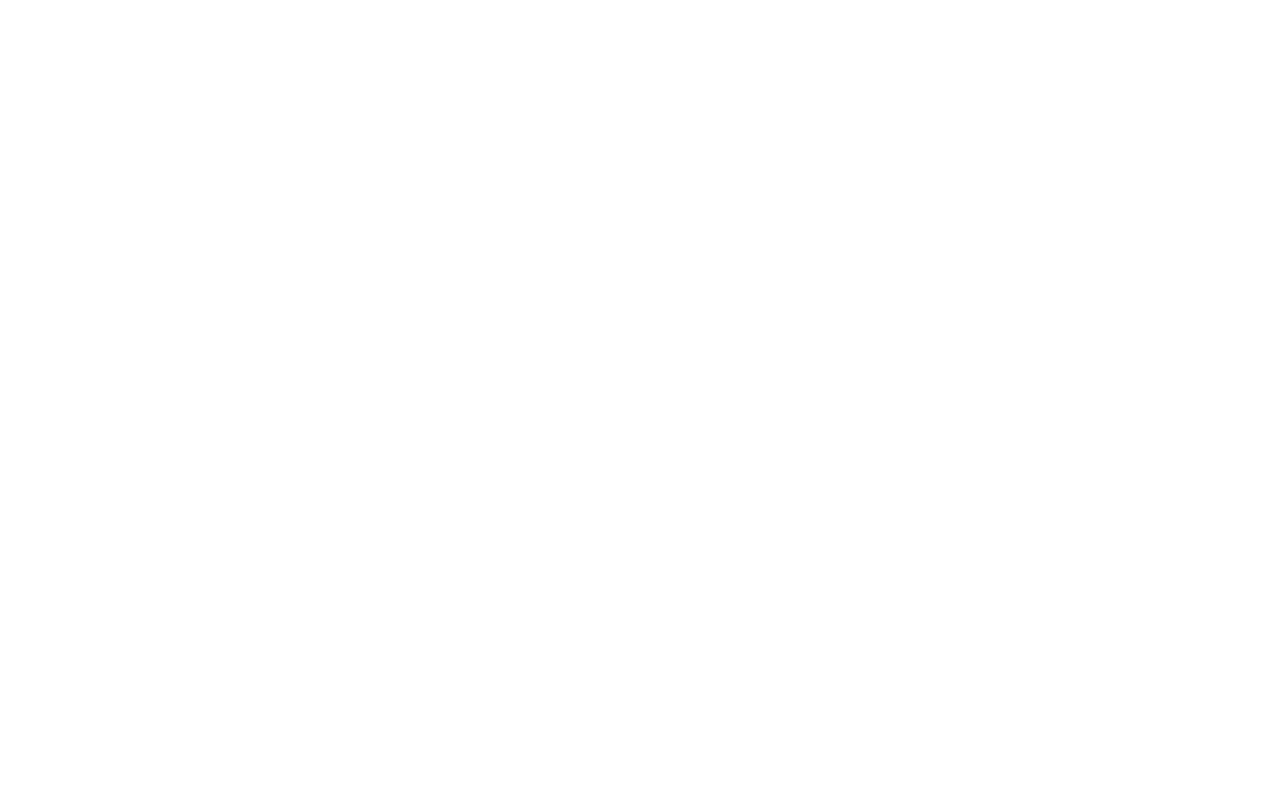
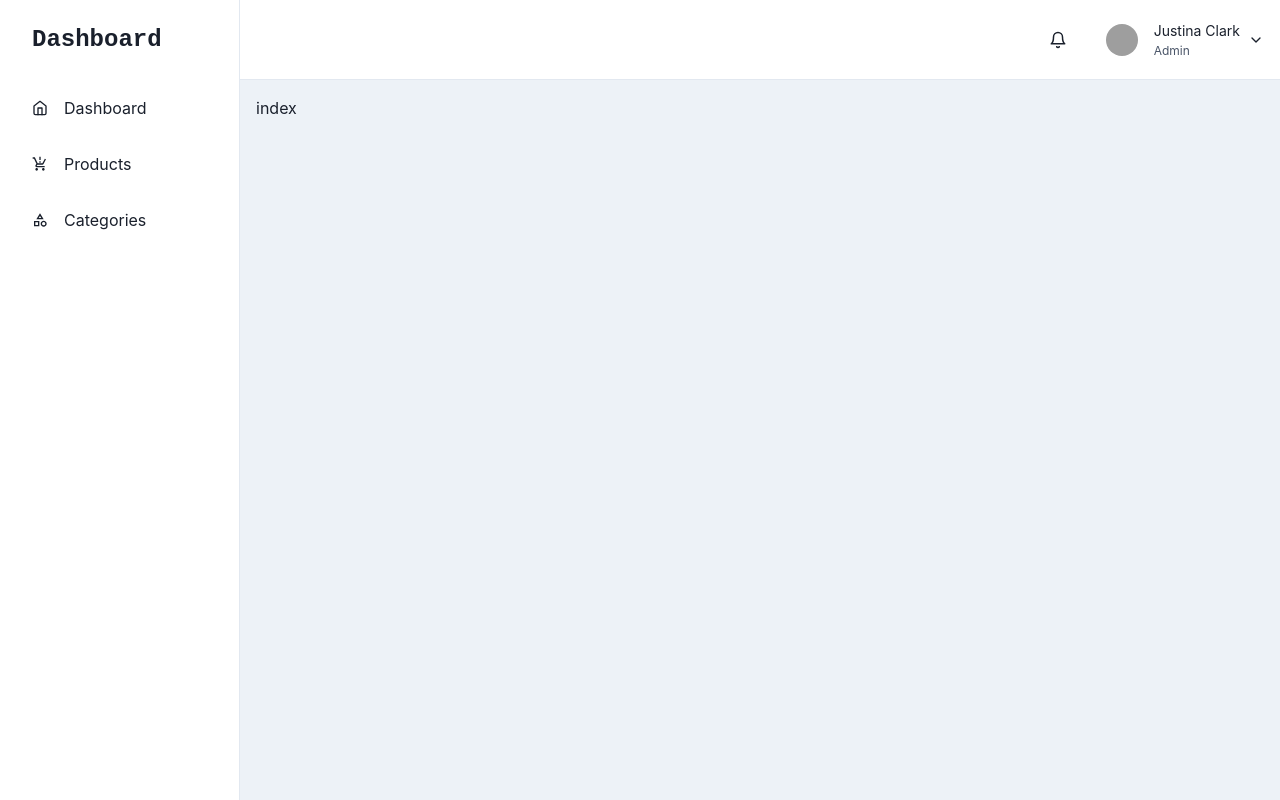
Before and after one commit to mhmd-salah/FullEcommerce, a React app: page /dashboard in a window 1280 px wide. Before the commit this address had no page. Built offline with nearby package versions, Linux system fonts and the light colour scheme; grey boxes are pictures that could not be loaded; the HTML template or start-up script is replaced by a standard one.

Commit message:
Dashboard Route

```diff
--- a/package.json
+++ b/package.json
@@ -26,6 +26,7 @@
     "lucide-react": "^0.441.0",
     "react": "^18.3.1",
     "react-dom": "^18.3.1",
+    "react-icons": "^5.3.0",
     "react-query": "^3.39.3",
     "react-redux": "^9.1.2",
     "react-router-dom": "^6.26.1",
--- a/src/App.tsx
+++ b/src/App.tsx
@@ -11,6 +11,8 @@
 import cookieService from "./services/cookieService";
 import LoginForm from "./Components/LoginForm";
 import CartDrawer from "./Components/CartDrawer";
+import AdminDashboard from "./Pages/dashboard";
+import DashboardLayout from "./Pages/dashboard/DashboardLayout";
 function App() {
   const location = useLocation()
   const client = new QueryClient();
@@ -20,7 +22,7 @@
     <>
       <QueryClientProvider client={client}>
         <Routes location={location} key={location.pathname}>
-          <Route path="/" element={<RootLayout isAuthenticated={token}/>}>
+          <Route path="/" element={<RootLayout isAuthenticated={token} />}>
             <Route index element={<HomePage />} />
             <Route path="/categories" element={<AboutPage />} />
             <Route path="/cart" element={<CartPage />} />
@@ -30,13 +32,21 @@
               <Route path="categories" element={<Categoies />} />
             </Route>
           </Route>
+          {/* dashboard routes */}
+          <Route path="/dashboard" element={<DashboardLayout />}>
+            <Route index element={<AdminDashboard />} />
+            <Route path="products" element={<h1>products</h1>} />
+            <Route path="categories" element={<h1>categories</h1>} />
+          </Route>
+          {/* login route */}
           <Route
             path="/login"
             element={<LoginForm isAuthenticated={token} />}
           />
+          <Route path="*" element={<h1>Page Not Found</h1>} />
         </Routes>
       </QueryClientProvider>
-      <CartDrawer/>
+      <CartDrawer />
     </>
   );
 }
--- /dev/null
+++ b/src/Components/Hero.tsx
@@ -0,0 +1,58 @@
+"use client";
+
+import {
+  Stack,
+  Flex,
+  Button,
+  Text,
+  VStack,
+  useBreakpointValue,
+} from "@chakra-ui/react";
+
+export default function Hero() {
+  return (
+    <Flex
+      w={"full"}
+      className="bg-hero-img h-[calc(100vh-65px)]"
+      backgroundSize={"cover"}
+      backgroundPosition={"center center"}
+    >
+      <VStack
+        w={"full"}
+        justify={"center"}
+        px={useBreakpointValue({ base: 4, md: 8 })}
+        bgGradient={"linear(to-r, blackAlpha.600, transparent)"}
+      >
+        <Stack maxW={"2xl"} align={"flex-start"} spacing={6}>
+          <Text
+            color={"white"}
+            fontWeight={700}
+            lineHeight={1.2}
+            fontSize={useBreakpointValue({ base: "3xl", md: "4xl" })}
+          >
+            Lorem ipsum dolor sit amet consectetur adipiscing elit sed do
+            eiusmod tempor
+          </Text>
+          <Stack direction={"row"}>
+            <Button
+              bg={"blue.400"}
+              rounded={"full"}
+              color={"white"}
+              _hover={{ bg: "blue.500" }}
+            >
+              Shopping Now
+            </Button>
+            <Button
+              bg={"whiteAlpha.300"}
+              rounded={"full"}
+              color={"white"}
+              _hover={{ bg: "whiteAlpha.500" }}
+            >
+              Show me more
+            </Button>
+          </Stack>
+        </Stack>
+      </VStack>
+    </Flex>
+  );
+}
--- /dev/null
+++ b/src/Pages/dashboard/DashboardLayout.tsx
@@ -0,0 +1,243 @@
+"use client";
+
+import {
+  IconButton,
+  Avatar,
+  Box,
+  CloseButton,
+  Flex,
+  HStack,
+  VStack,
+  Icon,
+  useColorModeValue,
+  Text,
+  Drawer,
+  DrawerContent,
+  useDisclosure,
+  BoxProps,
+  FlexProps,
+  Menu,
+  MenuButton,
+  MenuDivider,
+  MenuItem,
+  MenuList,
+} from "@chakra-ui/react";
+import {Link as RouterLink} from 'react-router-dom';
+import {
+  FiHome,
+  FiStar,
+  FiSettings,
+  FiMenu,
+  FiBell,
+  FiChevronDown,
+} from "react-icons/fi";
+import { MdProductionQuantityLimits, MdOutlineCategory } from "react-icons/md";
+import { IconType } from "react-icons";
+import { Outlet } from "react-router-dom";
+
+interface LinkItemProps {
+  to:string;
+  name: string;
+  icon: IconType;
+}
+
+interface NavItemProps extends FlexProps {
+  to:string
+  icon: IconType;
+  children: React.ReactNode;
+}
+
+interface MobileProps extends FlexProps {
+  onOpen: () => void;
+}
+
+interface SidebarProps extends BoxProps {
+  onClose: () => void;
+}
+
+const LinkItems: Array<LinkItemProps> = [
+  { to:"/dashboard", name: "Dashboard", icon: FiHome },
+  { to:"/dashboard/products", name: "Products", icon: MdProductionQuantityLimits },
+  { to:"/dashboard/categories", name: "Categories", icon: MdOutlineCategory },
+];
+
+const SidebarContent = ({ onClose, ...rest }: SidebarProps) => {
+  return (
+    <Box
+      transition="3s ease"
+      bg={useColorModeValue("white", "gray.900")}
+      borderRight="1px"
+      borderRightColor={useColorModeValue("gray.200", "gray.700")}
+      w={{ base: "full", md: 60 }}
+      pos="fixed"
+      h="full"
+      {...rest}
+    >
+      <Flex h="20" alignItems="center" mx="8" justifyContent="space-between">
+        <Text fontSize="2xl" fontFamily="monospace" fontWeight="bold">
+          Dashboard
+        </Text>
+        <CloseButton display={{ base: "flex", md: "none" }} onClick={onClose} />
+      </Flex>
+      {LinkItems.map((link) => (
+        <NavItem key={link.name} to={link.to} icon={link.icon}>
+          {link.name}
+        </NavItem>
+      ))}
+    </Box>
+  );
+};
+
+const NavItem = ({ icon, children,to, ...rest }: NavItemProps) => {
+  return (
+    <Box
+      as={RouterLink}
+      to={to}
+      style={{ textDecoration: "none" }}
+      _focus={{ boxShadow: "none" }}
+    >
+      <Flex
+        align="center"
+        p="4"
+        mx="4"
+        borderRadius="lg"
+        role="group"
+        cursor="pointer"
+        _hover={{
+          bg: "teal.400",
+          color: "white",
+        }}
+        {...rest}
+      >
+        {icon && (
+          <Icon
+            mr="4"
+            fontSize="16"
+            _groupHover={{
+              color: "white",
+            }}
+            as={icon}
+          />
+        )}
+        {children}
+      </Flex>
+    </Box>
+  );
+};
+
+const MobileNav = ({ onOpen, ...rest }: MobileProps) => {
+  return (
+    <Flex
+      ml={{ base: 0, md: 60 }}
+      px={{ base: 4, md: 4 }}
+      height="20"
+      alignItems="center"
+      bg={useColorModeValue("white", "gray.900")}
+      borderBottomWidth="1px"
+      borderBottomColor={useColorModeValue("gray.200", "gray.700")}
+      justifyContent={{ base: "space-between", md: "flex-end" }}
+      {...rest}
+    >
+      <IconButton
+        display={{ base: "flex", md: "none" }}
+        onClick={onOpen}
+        variant="outline"
+        aria-label="open menu"
+        icon={<FiMenu />}
+      />
+
+      <Text
+        display={{ base: "flex", md: "none" }}
+        fontSize="2xl"
+        fontFamily="monospace"
+        fontWeight="bold"
+      >
+        Logo
+      </Text>
+
+      <HStack spacing={{ base: "0", md: "6" }}>
+        <IconButton
+          size="lg"
+          variant="ghost"
+          aria-label="open menu"
+          icon={<FiBell />}
+        />
+        <Flex alignItems={"center"}>
+          <Menu>
+            <MenuButton
+              py={2}
+              transition="all 0.3s"
+              _focus={{ boxShadow: "none" }}
+            >
+              <HStack>
+                <Avatar
+                  size={"sm"}
+                  src={
+                    "https://images.unsplash.com/photo-1619946794135-5bc917a27793?ixlib=rb-0.3.5&q=80&fm=jpg&crop=faces&fit=crop&h=200&w=200&s=b616b2c5b373a80ffc9636ba24f7a4a9"
+                  }
+                />
+                <VStack
+                  display={{ base: "none", md: "flex" }}
+                  alignItems="flex-start"
+                  spacing="1px"
+                  ml="2"
+                >
+                  <Text fontSize="sm">Justina Clark</Text>
+                  <Text fontSize="xs" color="gray.600">
+                    Admin
+                  </Text>
+                </VStack>
+                <Box display={{ base: "none", md: "flex" }}>
+                  <FiChevronDown />
+                </Box>
+              </HStack>
+            </MenuButton>
+            <MenuList
+              bg={useColorModeValue("white", "gray.900")}
+              borderColor={useColorModeValue("gray.200", "gray.700")}
+            >
+              <MenuItem>Profile</MenuItem>
+              <MenuItem>Settings</MenuItem>
+              <MenuItem>Billing</MenuItem>
+              <MenuDivider />
+              <MenuItem>Sign out</MenuItem>
+            </MenuList>
+          </Menu>
+        </Flex>
+      </HStack>
+    </Flex>
+  );
+};
+
+const DashboardLayout = () => {
+  const { isOpen, onOpen, onClose } = useDisclosure();
+
+  return (
+    <Box minH="100vh" bg={useColorModeValue("gray.100", "gray.900")}>
+      <SidebarContent
+        onClose={() => onClose}
+        display={{ base: "none", md: "block" }}
+      />
+      <Drawer
+        isOpen={isOpen}
+        placement="left"
+        onClose={onClose}
+        returnFocusOnClose={false}
+        onOverlayClick={onClose}
+        size="full"
+      >
+        <DrawerContent>
+          <SidebarContent onClose={onClose} />
+        </DrawerContent>
+      </Drawer>
+      {/* mobilenav */}
+      <MobileNav onOpen={onOpen} />
+      <Box ml={{ base: 0, md: 60 }} p="4">
+        {/* Content */}
+        <Outlet/>
+      </Box>
+    </Box>
+  );
+};
+
+export default DashboardLayout;
--- /dev/null
+++ b/src/Pages/dashboard/index.tsx
@@ -0,0 +1,8 @@
+
+function AdminDashboard() {
+  return (
+    <div>index</div>
+  )
+}
+
+export default AdminDashboard
--- a/src/Pages/index.tsx
+++ b/src/Pages/index.tsx
@@ -1,4 +1,4 @@
-import BoxReveal from "@/Components/magicui/box-reveal";
+import Hero from "@/Components/Hero";
 import cookieService from "@/services/cookieService";
 import { useInView } from "framer-motion";
 import { useEffect, useRef } from "react";
@@ -13,23 +13,7 @@
   useEffect(() => {}, [isInView]);
   return (
     <>
-      <div className="bg-landingImage bg-cover h-[calc(100vh-64px)] flex items-center relative">
-        <div className="w-full h-full absolute top-0 left-0 bg-black/30" />
-        <div className="container relative">
-          <h2
-            className="text-6xl -mt-12 text-center py-3 px-2 w-fit mx-auto font-bold bg-teal-600"
-            ref={ref}
-          >
-            Welcome In Souq For Shopping
-          </h2>
-        </div>
-      </div>
-      {/* <div className="w-full h-[1200px] border-red-500 border-4 relative">
-        <div className="w-8 h-8 bg-green-400 sticky top-2/4 left-4">O</div>
-      </div>{" "}
-      <div className="w-full h-[1200px] border-red-500 border-4 relative">
-        <div className="w-8 h-8 bg-green-400 sticky top-2/4 left-4">X</div>
-      </div> */}
+      <Hero/>
     </>
   );
 }
--- a/tailwind.config.js
+++ b/tailwind.config.js
@@ -71,6 +71,9 @@
         "accordion-down": "accordion-down 0.2s ease-out",
         "accordion-up": "accordion-up 0.2s ease-out",
       },
+      backgroundImage:{
+        'hero-img':"url('./public/landingimg.jpg')"
+      }
     },
   },
   plugins: [require("tailwindcss-animate")],
--- a/vite.config.ts
+++ b/vite.config.ts
@@ -11,6 +11,7 @@
     },
   },
   server: {
+    port:3000,
     open: true,
   },
   base: "/",
```
Also changed, not shown: src/index.css (line endings or trailing spaces), 1 other file (tests, documents, lock files or other folders).
